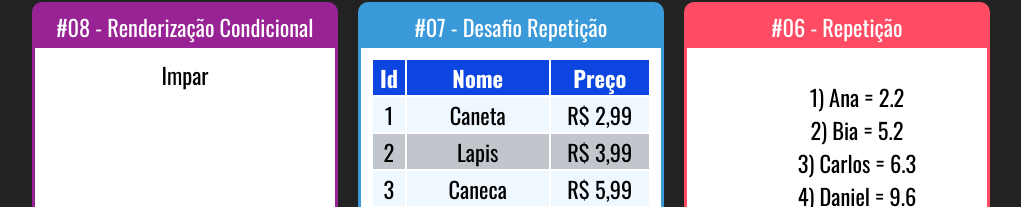
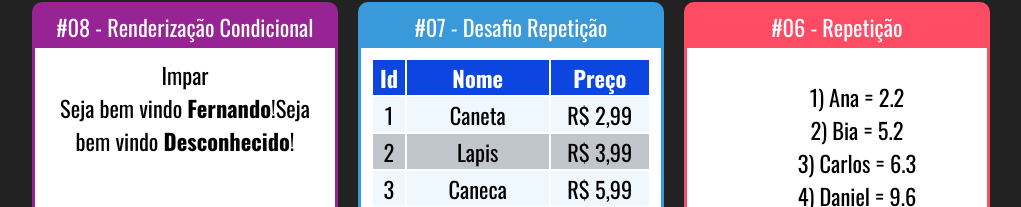
Before and after one commit to Ricardo-Lucena-Clear/Fundamentos-React, a React (Create React App) app: page / in a window 1280 px wide. Shown: the part 134-341 px from the top of the page, without its empty margins (129-1150 px from the left). Built offline with nearby package versions, Linux system fonts and the light colour scheme.

Commit message:
Conditional Rendering #02

```diff
--- a/src/App.jsx
+++ b/src/App.jsx
@@ -10,6 +10,7 @@
 import ListaAlunos from "./components/repetição/ListaAlunos";
 import TabelaProdutos from "./components/repetição/TabelaProdutos";
 import ParOuImpar from "./components/condicional/ParOuImpar";
+import UsuarioInfo from "./components/condicional/UsuarioInfo";
 
 
 export default () => (
@@ -20,6 +21,7 @@
 
             <Card titulo="#08 - Renderização Condicional" color="#982395">
                 <ParOuImpar numero={21}></ParOuImpar>
+                <UsuarioInfo usuario={{ nome: 'Fernando' }} />
             </Card>
 
             <Card titulo="#07 - Desafio Repetição" color="#3a9ad9">
--- a/src/components/condicional/ParOuImpar.jsx
+++ b/src/components/condicional/ParOuImpar.jsx
@@ -1,10 +1,10 @@
 import React from "react";
 
-export default props=>{
+export default props => {
     const isPar = props.numero % 2 === 0
-    return(
+    return (
         <div>
-            { isPar ?  <span>Par</span> : <span>Impar</span> }
+            {isPar ? <span>Par</span> : <span>Impar</span>}
         </div>
     )
 }
--- /dev/null
+++ b/src/components/condicional/UsuarioInfo.jsx
@@ -0,0 +1,16 @@
+import React from "react";
+import _if from "./if";
+
+export default props => {
+    const usuario = props.usuario || {}
+    return (
+        <div>
+            <if test={usuario && usuario.nome}>
+                Seja bem vindo <strong>{ usuario.nome }</strong>!
+            </if>
+            <if test={!usuario || !usuario.nome}>
+                Seja bem vindo <strong>Desconhecido</strong>!
+            </if>
+        </div>
+    )
+}
--- /dev/null
+++ b/src/components/condicional/if.js
@@ -0,0 +1,7 @@
+export default props =>{
+    if(props.test){
+        return props.children
+    }else {
+        return false
+    }
+}
```
Lines whose indentation alone changed are shown as unchanged.
